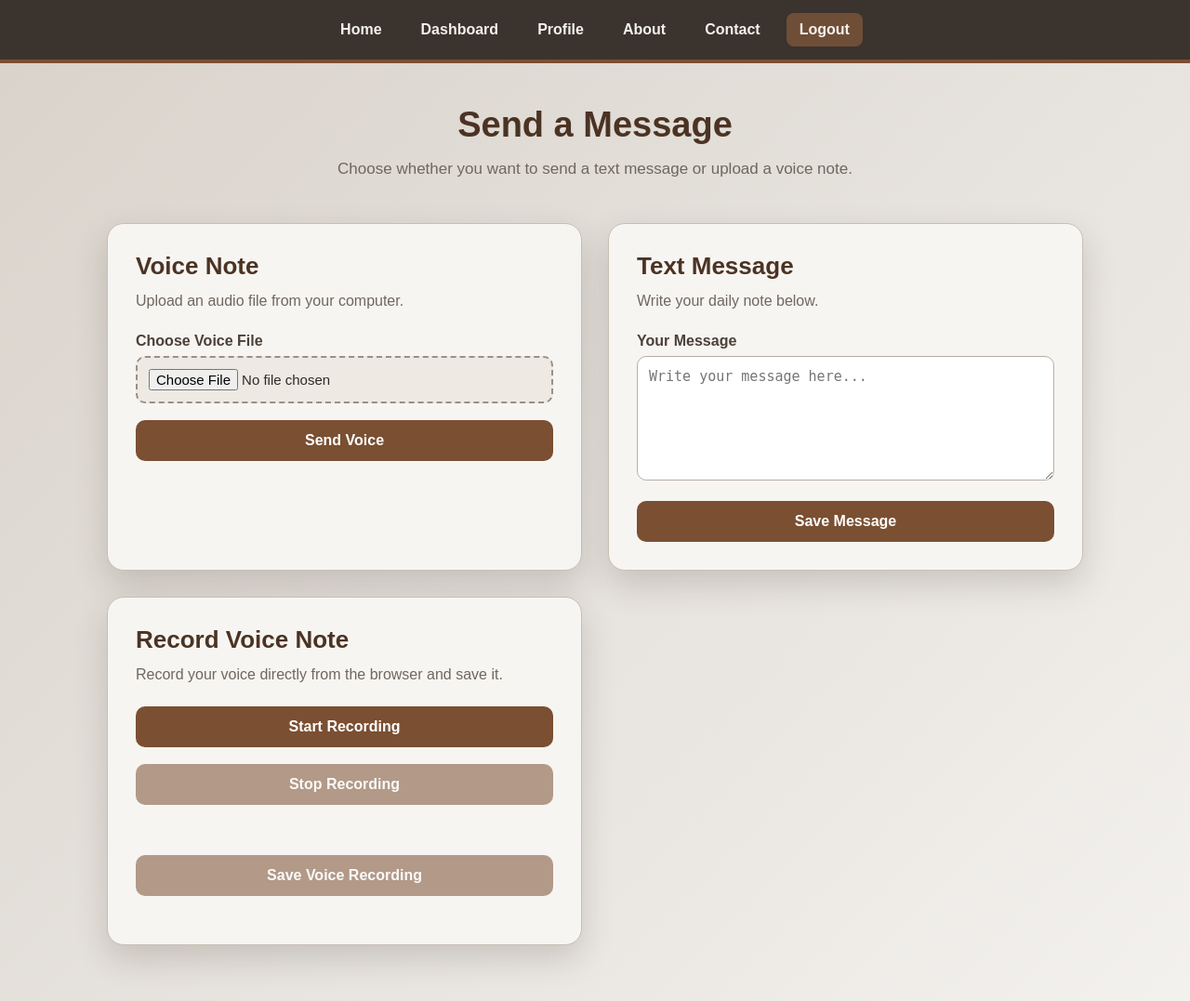
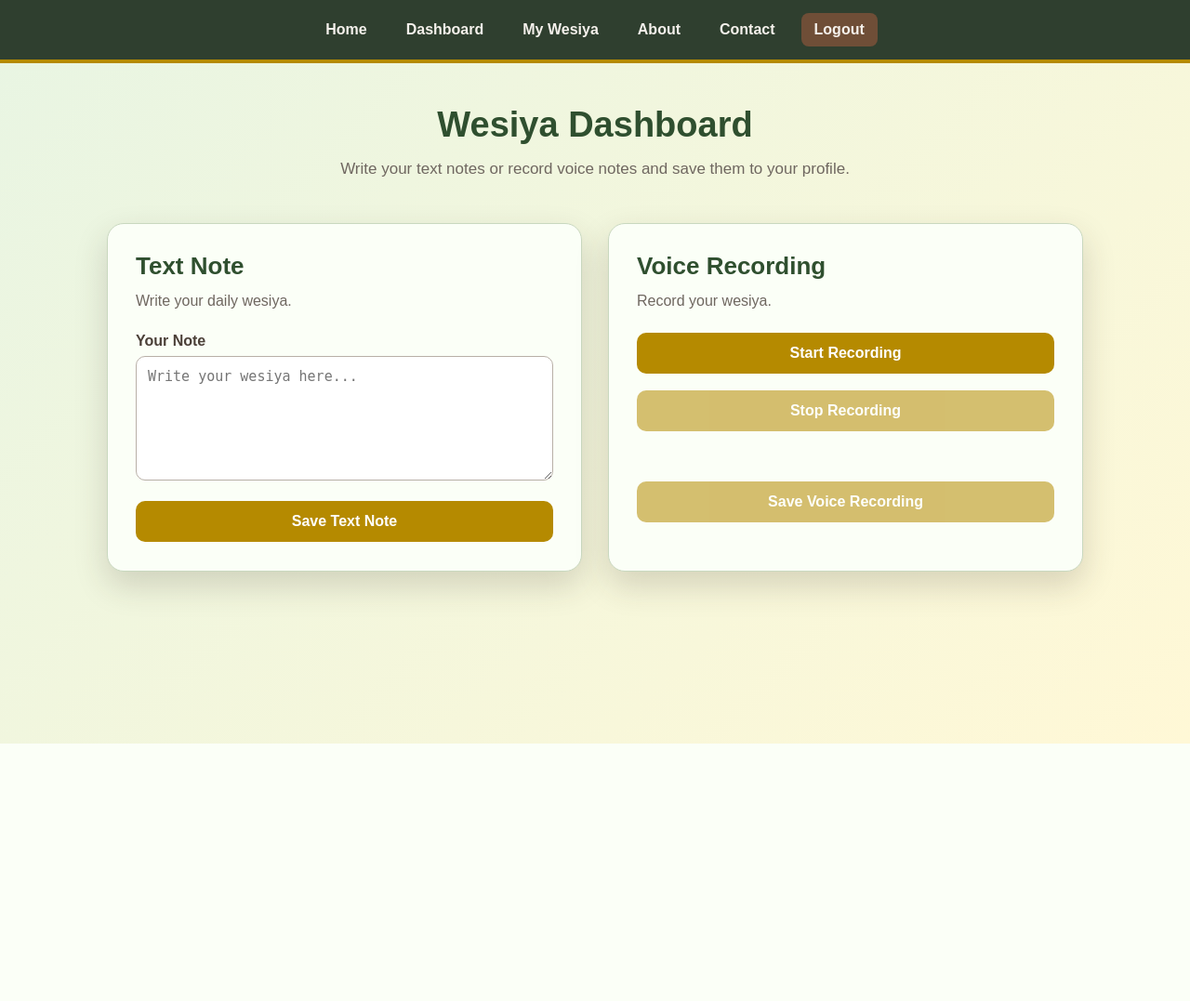
Before and after one commit to kala-spec/flask-wesiya-writing, a Flask app: page /dashboard in a window 1280 px wide. Shown: the whole page at 93% size. After the commit the page ends 800 px from the top, so only its background shows below. Run offline with Flask 3, Linux system fonts and the light colour scheme; a user stored in the database is signed in.

Commit message:
Improve voice recording quality

```diff
--- a/static/styles.css
+++ b/static/styles.css
@@ -5,21 +5,21 @@
 }
 
 :root {
-    --brown-dark: #3a332e;
-    --brown-main: #7a4f32;
-    --brown-hover: #5f3b25;
-    --brown-title: #4b3324;
-    --gray-bg: #d8d2ca;
-    --card-bg: #f7f5f2;
-    --gray-text: #625951;
-    --border: #c8beb4;
+    --brown-dark: #2f3f2f;
+    --brown-main: #b58a00;
+    --brown-hover: #8f6d00;
+    --brown-title: #2f4f2f;
+    --gray-bg: #e8f5e3;
+    --card-bg: #fbfff7;
+    --gray-text: #51624d;
+    --border: #c9d8bf;
 }
 
 body {
     font-family: Arial, Helvetica, sans-serif;
-    background: linear-gradient(135deg, var(--gray-bg), #f3f1ee);
+    background: linear-gradient(135deg, #e8f5e3, #fff8d6);
     min-height: 100vh;
-    color: #2f2a26;
+    color: #253025;
 }
 
 /* =========================
@@ -435,10 +435,9 @@ input[type="file"] {
 ========================= */
 
 @media (max-width: 600px) {
-    body {
-        background: #f3f1ee;
-    }
-
+   body {
+    background: #e8f5e3;
+     }
     .pages {
         padding: 10px 8px;
         overflow-x: auto;
--- a/templates/dashboard.html
+++ b/templates/dashboard.html
@@ -3,7 +3,7 @@
 <head>
     <meta charset="UTF-8">
     <meta name="viewport" content="width=device-width, initial-scale=1.0">
-    <title>Dashboard | Message System</title>
+    <title>Dashboard | Wesiya</title>
     <link rel="stylesheet" href="{{ url_for('static', filename='styles.css') }}">
 </head>
 
@@ -13,44 +13,33 @@
         <ul>
             <li><a href="/home">Home</a></li>
             <li><a href="/dashboard">Dashboard</a></li>
-        <li><a href="/profile">Profile</a></li>
+            <li><a href="/profile">My Wesiya</a></li>
             <li><a href="#">About</a></li>
             <li><a href="#">Contact</a></li>
-        <li><a href="/" class="logout-link">Logout</a></li>
+            <li><a href="/logout" class="logout-link">Logout</a></li>
         </ul>
     </nav>
 
     <section class="dashboard-header">
-        <h1>Send a Message</h1>
-        <p>Choose whether you want to send a text message or upload a voice note.</p>
+        <h1>Wesiya Dashboard</h1>
+        <p>Write your text notes or record voice notes and save them to your profile.</p>
     </section>
 
     <main class="message-wrapper">
 
-        <!-- Voice Message Form -->
-        <form action="#" method="POST" enctype="multipart/form-data" class="message-card">
-            <h2>Voice Note</h2>
-            <p>Upload an audio file from your computer.</p>
+        <form action="/submit_note" method="POST" class="message-card">
+            <h2>Text Note</h2>
+            <p>Write your daily wesiya.</p>
 
-            <label>Choose Voice File</label>
-            <input type="file" name="voice" accept="audio/*">
+            <label>Your Note</label>
+            <textarea name="daily_note" rows="6" placeholder="Write your wesiya here..." required></textarea>
 
-            <button type="submit">Send Voice</button>
+            <button type="submit">Save Text Note</button>
         </form>
 
-        <!-- Text Message Form -->
-       <form action="/submit_note" method="POST" class="message-card">
-    <h2>Text Message</h2>
-    <p>Write your daily note below.</p>
-
-    <label>Your Message</label>
-    <textarea name="daily_note" rows="6" placeholder="Write your message here..." required></textarea>
-
-    <button type="submit">Save Message</button>
-</form>
         <form class="message-card" id="recordForm">
-    <h2>Record Voice Note</h2>
-    <p>Record your voice directly from the browser and save it.</p>
+            <h2>Voice Recording</h2>
+            <p>Record your wesiya.</p>
 
             <button type="button" id="startRecord">Start Recording</button>
             <br><br>
@@ -66,10 +55,13 @@
             <p id="recordStatus"></p>
         </form>
 
+    </main>
+
     <script>
     let mediaRecorder;
     let audioChunks = [];
     let recordedBlob;
+    let currentStream;
 
     const startButton = document.getElementById("startRecord");
     const stopButton = document.getElementById("stopRecord");
@@ -79,17 +71,43 @@
 
     startButton.addEventListener("click", async function () {
         try {
-            const stream = await navigator.mediaDevices.getUserMedia({ audio: true });
+            const audioSettings = {
+                audio: {
+                    echoCancellation: true,
+                    noiseSuppression: true,
+                    autoGainControl: true,
+                    sampleRate: 48000,
+                    channelCount: 1
+                }
+            };
 
-            mediaRecorder = new MediaRecorder(stream);
+            currentStream = await navigator.mediaDevices.getUserMedia(audioSettings);
+
+            let options = {};
+
+            if (MediaRecorder.isTypeSupported("audio/webm;codecs=opus")) {
+                options = {
+                    mimeType: "audio/webm;codecs=opus",
+                    audioBitsPerSecond: 128000
+                };
+            } else if (MediaRecorder.isTypeSupported("audio/webm")) {
+                options = {
+                    mimeType: "audio/webm",
+                    audioBitsPerSecond: 128000
+                };
+            }
+
+            mediaRecorder = new MediaRecorder(currentStream, options);
             audioChunks = [];
 
             mediaRecorder.ondataavailable = function (event) {
+                if (event.data.size > 0) {
                     audioChunks.push(event.data);
+                }
             };
 
             mediaRecorder.onstop = function () {
-                recordedBlob = new Blob(audioChunks, { type: "audio/webm" });
+                recordedBlob = new Blob(audioChunks, { type: mediaRecorder.mimeType || "audio/webm" });
                 const audioUrl = URL.createObjectURL(recordedBlob);
 
                 audioPlayback.src = audioUrl;
@@ -97,6 +115,10 @@
 
                 sendButton.disabled = false;
                 recordStatus.innerText = "Recording ready to save.";
+
+                if (currentStream) {
+                    currentStream.getTracks().forEach(track => track.stop());
+                }
             };
 
             mediaRecorder.start();
@@ -105,14 +127,17 @@
             stopButton.disabled = false;
             sendButton.disabled = true;
 
-            recordStatus.innerText = "Recording...";
+            recordStatus.innerText = "Recording in higher quality...";
         } catch (error) {
             recordStatus.innerText = "Microphone permission denied or not available.";
+            console.log(error);
         }
     });
 
     stopButton.addEventListener("click", function () {
+        if (mediaRecorder && mediaRecorder.state !== "inactive") {
             mediaRecorder.stop();
+        }
 
         startButton.disabled = false;
         stopButton.disabled = true;
@@ -129,6 +154,8 @@
         const formData = new FormData();
         formData.append("voice_recording", recordedBlob, "voice_note.webm");
 
+        recordStatus.innerText = "Saving voice recording...";
+
         const response = await fetch("/save_voice_recording", {
             method: "POST",
             body: formData
@@ -143,7 +170,5 @@
     });
 </script>
 
-    </main>
-
 </body>
 </html>
```
Also changed, not shown: app.py (+0 -41 lines), templates/home.html (+6 -6 lines), templates/login.html (+10 -27 lines), templates/profile.html (+15 -15 lines), wesiya.db. Lines whose indentation alone changed are shown as unchanged.
